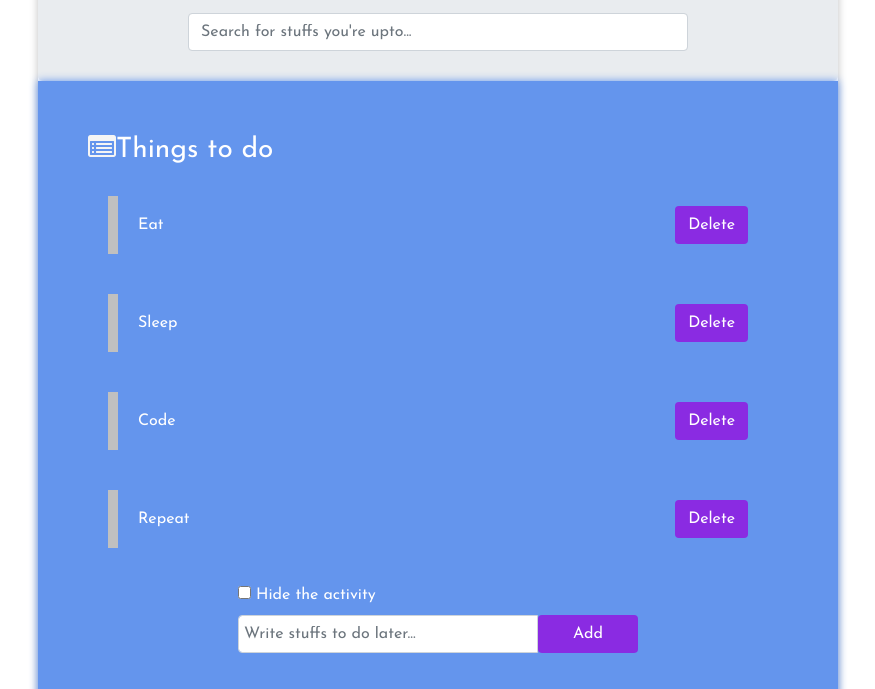
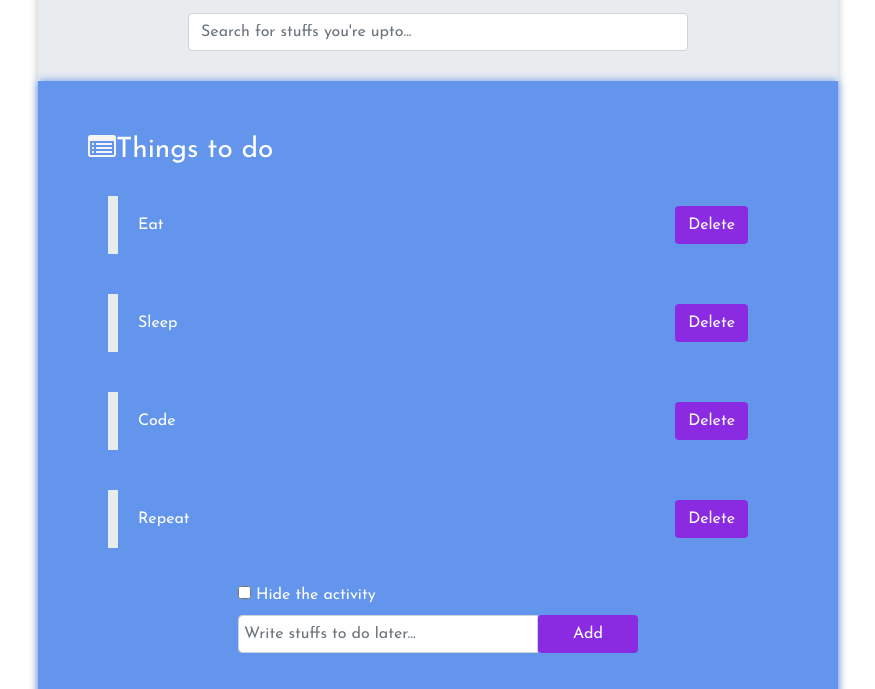
Before and after one commit to tacmoktan/To-do-list-app, a plain HTML site: page index.html in a window 1280 px wide. Shown: the part 111-800 px from the top of the page, without its empty margins (202-1077 px from the left). Drawn offline with nearby package versions, Linux system fonts and the light colour scheme.

Commit message:
Change border color in list

```diff
--- a/main.css
+++ b/main.css
@@ -66,7 +66,7 @@ ul {
     padding: 10px 20px;
     margin: 20px;
     border-left: 10px solid;
-    border-color: silver;
+    border-color: #e9ecef;
     display: block;
     position: relative;
 }
```
